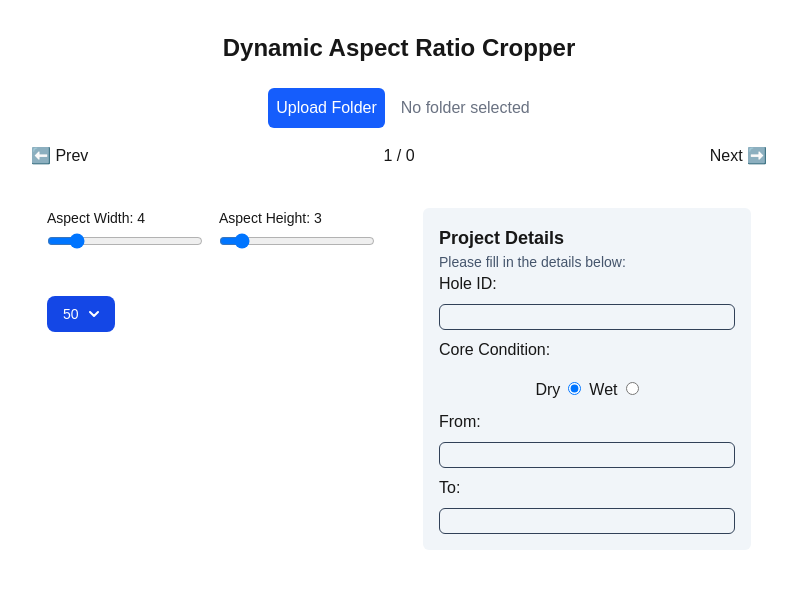
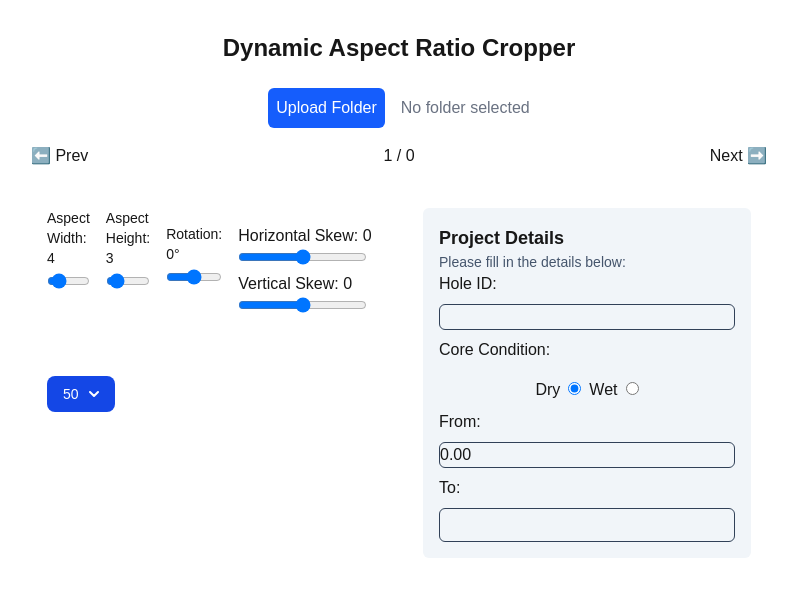
Before and after one commit to Calles98/Image-Cropping, a Next.js app in the folder frontend/: page / in a window 1280 px wide. Shown: the top 596 px of the page, without its empty margins (241-1038 px from the left). Built offline with nearby package versions, Linux system fonts and the light colour scheme.

Commit message:
added rotation

```diff
--- a/frontend/src/app/page.js
+++ b/frontend/src/app/page.js
@@ -10,7 +10,7 @@ export default function Home() {
   const [images, setImages] = useState([]);
   const [image, setImage] = useState(null);
   const [currentIndex, setCurrentIndex] = useState(0);
-  //const [imageFiles, setImagedFiles] = useState([]);
+  const [imageFiles, setImagedFiles] = useState([]);
   const [croppedItems, setCroppedItems] = useState([]);
   const [folderName, setFolderName] = useState('');
   const [crop, setCrop] = useState({ x: 0, y: 0 });
@@ -19,6 +19,9 @@ export default function Home() {
   const [croppedImageUrl, setCroppedImageUrl] = useState(null);
   const [aspectWidth, setAspectWidth] = useState(4);
   const [aspectHeight, setAspectHeight] = useState(3);
+  const [rotation, setRotation] = useState(0);
+  const [skewX, setSkewX] = useState(0);
+  const [skewY, setSkewY] = useState(0);
   const [currentValue, setCurrentValue] = useState(50); // Default quality value
   // Additional form fields
   const [condition, setCondition] = useState('D');
@@ -82,14 +85,24 @@ export default function Home() {
       to,
       currentValue,
       condition,
+      rotation,
+      skewX,
+      skewY,
       x: croppedAreaPixels.x,
       y: croppedAreaPixels.y,
       w: croppedAreaPixels.width,
       h: croppedAreaPixels.height,
     }
     setCroppedItems((prev) => [...prev, newItem]);
+    setFrom(to);
+    setTo('');
     setCurrentIndex(prev => prev + 1);
+
   }
+
+  console.log(from, to);
+
+
 
   console.log('Cropped Items:', croppedItems);
 
@@ -100,11 +113,14 @@ export default function Home() {
     croppedItems.forEach((item, index) => {
       const prefix = `file_${index}_`;
       formData.append('images', item.file);
-      formData.append(prefix + 'hole-id', item.holeId);
+      formData.append(prefix + 'hole-id', item.holeId.toUpperCase());
       formData.append(prefix + 'from', item.from);
       formData.append(prefix + 'to', item.to);
       formData.append(prefix + 'quality', item.currentValue);
       formData.append(prefix + 'condition', item.condition);
+      formData.append(prefix + 'rotation', item.rotation);
+      formData.append(prefix + 'skewX', item.skewX);
+      formData.append(prefix + 'skewY', item.skewY);
       formData.append(prefix + 'x', item.x);
       formData.append(prefix + 'y', item.y);
       formData.append(prefix + 'w', item.w);
@@ -191,6 +207,38 @@ export default function Home() {
                 className="w-full"
               />
             </div>
+            <div className='my-4'>
+              <label className="block mb-1 text-sm font-medium">Rotation: {rotation}°</label>
+              <input
+                type="range"
+                min="-180"
+                max="180"
+                value={rotation}
+                onChange={(e) => setRotation(Number(e.target.value))}
+                className="w-full"
+              />
+            </div>
+            <div className='my-4'>
+              <label>Horizontal Skew: {skewX}</label>
+              <input
+                type="range"
+                min="-0.5"
+                max="0.5"
+                step="0.01"
+                value={skewX}
+                onChange={(e) => setSkewX(parseFloat(e.target.value))}
+              />
+
+              <label>Vertical Skew: {skewY}</label>
+              <input
+                type="range"
+                min="-0.5"
+                max="0.5"
+                step="0.01"
+                value={skewY}
+                onChange={(e) => setSkewY(parseFloat(e.target.value))}
+              />
+            </div>
           </div>
           <Dropdown currentValue={currentValue} handleValueChange={handleValueChange} />
         </div>
@@ -220,6 +268,8 @@ export default function Home() {
             aspect={aspect}
             onCropChange={setCrop}
             onZoomChange={setZoom}
+            rotation={rotation}
+            onRotationChange={setRotation}
             onCropComplete={onCropComplete}
           />
         </div>
--- a/frontend/src/components/Form.jsx
+++ b/frontend/src/components/Form.jsx
@@ -29,9 +29,16 @@ function Form({ condition, setCondition, holeId, setHoleId, from, setFrom, to, s
               </div>
             </div>
             <label htmlFor="">From:</label>
-            <input type="number" name="from" id="" className='outline=none border border-solid rounded-md border-slate-700' onChange={(e) => setFrom(e.target.value)} />
+            <input type="number" name="from" value={from} className='outline=none border border-solid rounded-md border-slate-700' onChange={(e) => setFrom(e.target.value)} placeholder={from} />
             <label htmlFor="">To:</label>
-            <input type="number" name='to' className='outline=none border border-solid rounded-md border-slate-700' onChange={(e) => setTo(e.target.value)} />
+            <input
+              type="number"
+              name="to"
+              value={to}
+              onChange={(e) => setTo(e.target.value)}
+              className="outline-none border border-solid rounded-md border-slate-700 px-2 py-1"
+              placeholder={to}
+            />
         </form>
     </div>
   )
```
Also changed, not shown: 1 other file (tests, documents, lock files or other folders).
